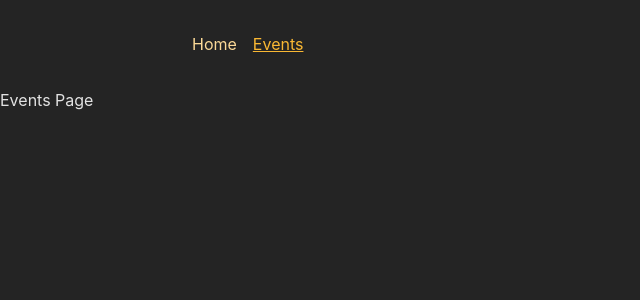
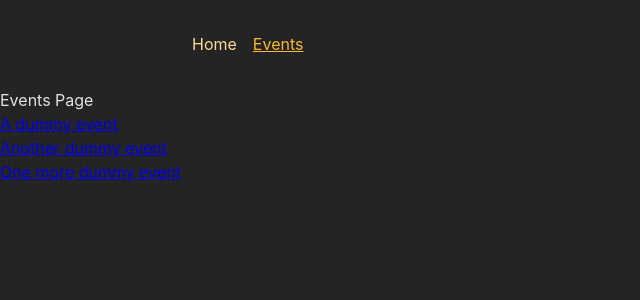
Before and after one commit to matekuna92/react-router-sendfetchdata, a React (Create React App) app in the folder frontend/: page /events in a window 1280 px wide. Shown: the top 300 px of the page, without its empty margins (0-640 px from the left). Built offline with nearby package versions, Linux system fonts and the light colour scheme.

Commit message:
display params id, dynamic id path

```diff
--- a/frontend/src/App.js
+++ b/frontend/src/App.js
@@ -37,7 +37,7 @@ const router = createBrowserRouter([
         {path: 'events', element: <EventsPage />},
         {path: 'newevent', element: <NewEventPage />},
         {path: 'editevent', element: <EditEventPage />},
-        {path: 'eventdetail', element: <EventDetailPage />}
+        {path: 'events/:id', element: <EventDetailPage />}
     ]
     }
 ]);
--- a/frontend/src/components/EventDetailPage.js
+++ b/frontend/src/components/EventDetailPage.js
@@ -1,7 +1,16 @@
 import React from 'react';
 
+import { useParams } from 'react-router-dom';
+
 const EventDetailPage = () => {
-    return <div>Event Detail Page</div>
+    const params = useParams();
+
+    return (
+        <>
+            <div>Event Detail Page</div>
+            <p> {params.id} </p>
+        </>
+    )
 }
 
 export default EventDetailPage;
--- a/frontend/src/components/EventsPage.js
+++ b/frontend/src/components/EventsPage.js
@@ -1,7 +1,46 @@
 import React from 'react';
+import { Link } from 'react-router-dom';
+
+const DUMMY_EVENTS = [
+    {
+        "id": "e1",
+        "title": "A dummy event",
+        "date": "2023-02-22",
+        "image": "https://blog.hubspot.de/hubfs/Germany/Blog_images/Optimize_Marketing%20Events%20DACH%202021.jpg",
+        "description": "Join this amazing event and connect with fellow developers."
+      },
+      {
+        "id": "e2",
+        "title": "Another dummy event",
+        "date": "2023-02-30",
+        "image": "https://blog.hubspot.de/hubfs/Germany/Blog_images/Optimize_Marketing%20Events%20DACH%202021.jpg",
+        "description": "Join this amazing event 2 and connect with fellow developers."
+      },
+      {
+        "id": "e3",
+        "title": "One more dummy event",
+        "date": "2023-03-03",
+        "image": "https://blog.hubspot.de/hubfs/Germany/Blog_images/Optimize_Marketing%20Events%20DACH%202021.jpg",
+        "description": "Join this amazing event 3 and connect with fellow developers."
+      }
+]
 
 const EventsPage = () => {
-    return <div>Events Page</div>
+    return (
+        <>
+            <div>Events Page</div>
+            <ul>
+                {DUMMY_EVENTS.map(event => (
+                    <Link to={event.id}>
+                        <li
+                            key={event.id}>
+                            {event.title}
+                        </li>
+                    </Link>
+                ))}
+            </ul>
+        </>
+    );
 }
 
 export default EventsPage;
```
Also changed, not shown: 1 other file (tests, documents, lock files or other folders).
